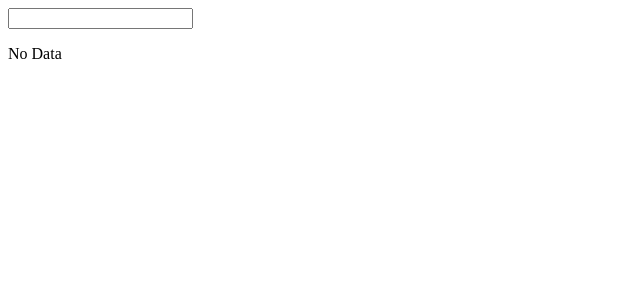
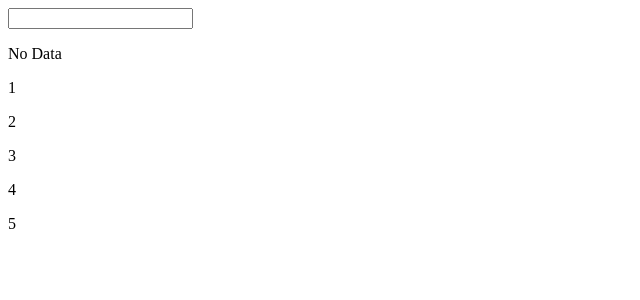
Before and after one commit to frankind/vuejs2ja, a Vue app: page / in a window 1280 px wide. Shown: the top 300 px of the page, without its empty margins (0-640 px from the left). Built offline with nearby package versions, Linux system fonts and the light colour scheme.

Commit message:
[v-for] Play data in list.

```diff
--- a/src/App.vue
+++ b/src/App.vue
@@ -1,9 +1,10 @@
 <template>
   <div>
     <input v-model="name">
-    <p v-if="name && name !== 'frankind' ">Hi, {{ name }}</p>
+    <p v-if="name && name !== 'frankind'">Hi, {{ name }}</p>
     <p v-else-if="name === 'frankind'">:D</p>
     <p v-else>No Data</p>
+    <p v-for="x in list">{{ x }}</p>
   </div>
 </template>
 
@@ -11,7 +12,10 @@
   export default {
     data () {
       return {
-        name: ''
+        name: '',
+        list: [
+          1, 2, 3, 4, 5
+        ]
       }
     }
   }
```
